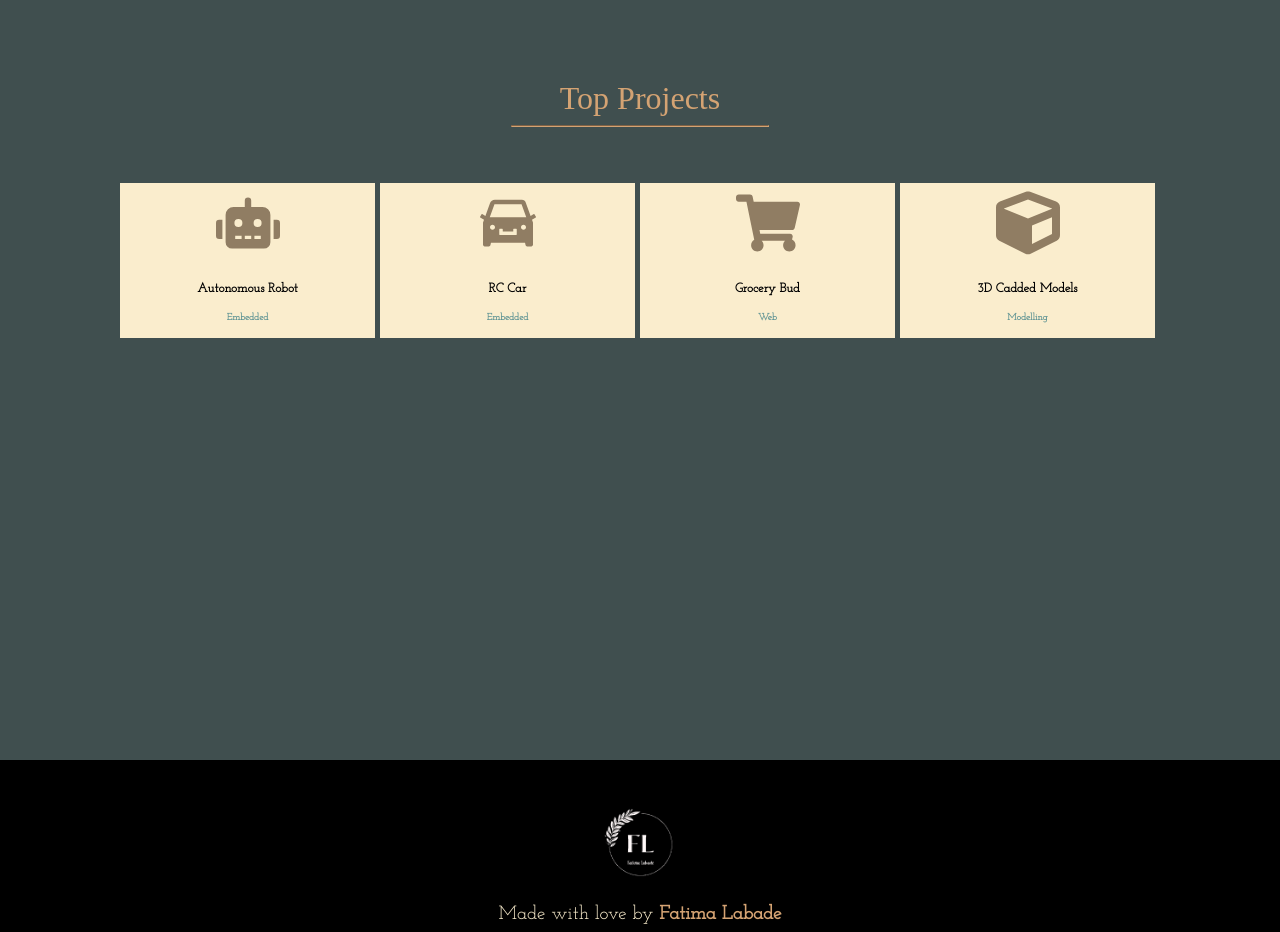
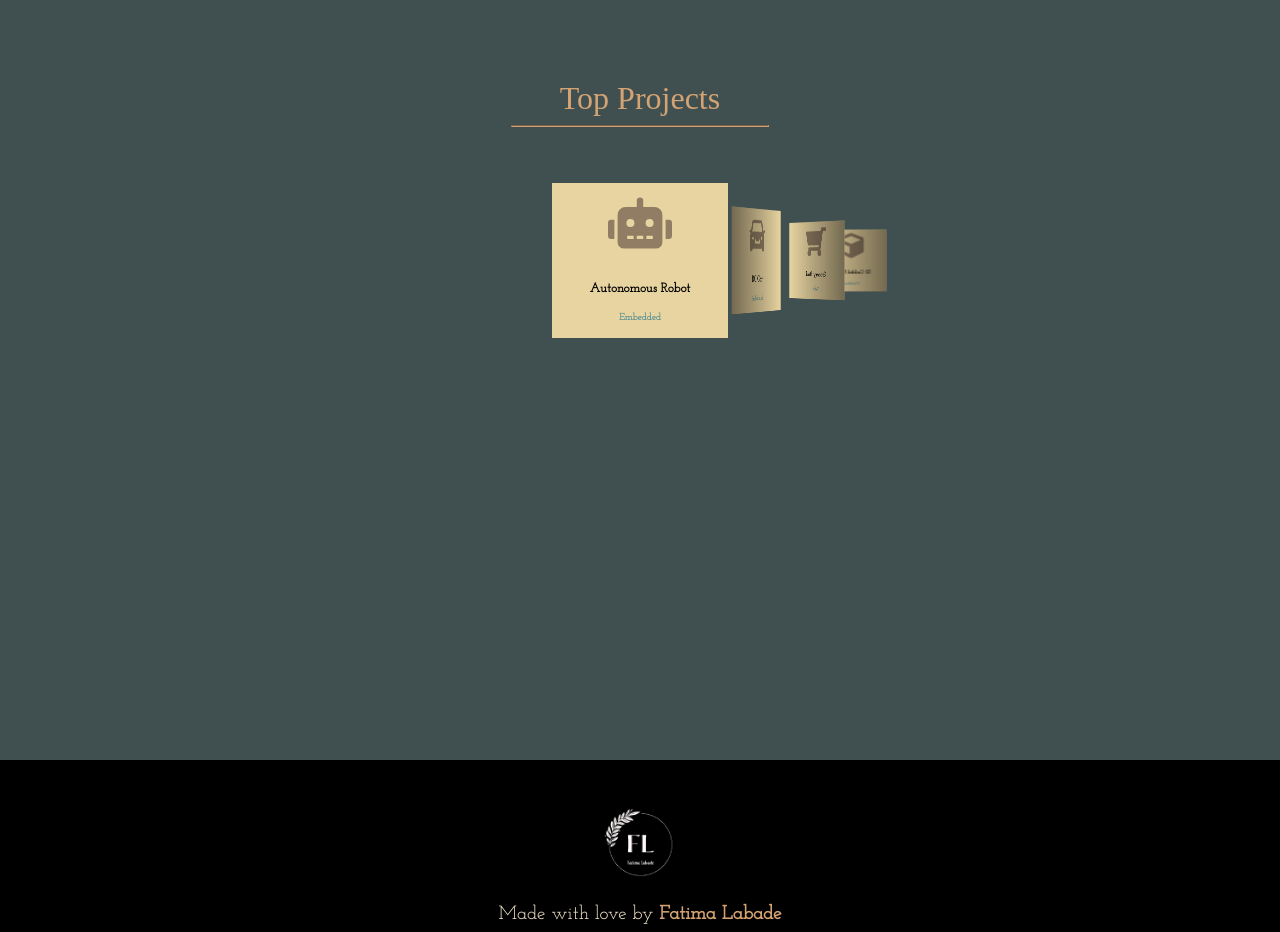
Before and after one commit to FatimaLDL1997/portfolio, a React (Create React App) app: page / in a window 1280 px wide. Shown: the part 2520-3452 px from the top of the page. Built offline with nearby package versions, Linux system fonts and the light colour scheme; a web font is replaced by a local one.

Commit message:
implemented slider animation in hobbies

```diff
--- a/src/index.css
+++ b/src/index.css
@@ -44,25 +44,22 @@ html {
   line-height: 2.5rem;
 }
 .top-project-container {
-  display: flex;
-  flex-direction: row;
-  flex-wrap: nowrap;
-  padding: 3rem;
-  justify-content: flex-start;
-  overflow-x: scroll !important;
-  overflow-y: hidden !important;
+  background-position: center;
+  background-size: cover;
+  padding-top: 3rem;
 }
+
 .topProjectItem {
   color: white;
+  background: rgb(232, 212, 161);
   font-weight: "900";
   display: flex;
   flex-direction: column;
   margin: 0 auto;
-  /* min-width: 10rem; */
+  min-width: 10rem;
   padding: 0.5rem;
-  background: #faedcd;
   justify-content: center;
-  /* font-size: 1rem; */
+  font-size: 1rem;
   font-family: "Josefin Slab";
   font-style: normal;
   font-weight: 400;
@@ -122,33 +119,6 @@ html {
 .swiper-pagination-horizontal.swiper-pagination-bullets
   .swiper-pagination-bullet {
   background: #905f0a;
-}
-
-.swiper-container {
-  width: 350px !important;
-}
-
-@media screen and (min-width: 300px) {
-  .swiper-container {
-    width: 300px !important;
-  }
-}
-@media screen and (min-width: 823px) {
-  .swiper-container {
-    width: 823px !important;
-  }
-}
-
-@media screen and (min-width: 600px) {
-  .swiper-container {
-    width: 600px !important;
-  }
-}
-
-@media screen and (min-width: 850px) {
-  .swiper-container {
-    width: 850px !important;
-  }
 }
 
 .bottom-footer {
@@ -692,10 +662,10 @@ li {
 }
 
 .hobbiesContainer {
-  display: flex;
+  /* display: flex;
   flex-direction: column;
-  align-items: center;
-  height: 100vh;
+  align-items: center; */
+  /* height: 100vh; */
 }
 .hobbiesTitle {
   font-size: 3vmax;
@@ -707,11 +677,11 @@ li {
 }
 .hobbiesImg {
   /* border-radius: 2rem; */
-  width: auto;
-  height: 70vh;
-  display: flex;
+  /* width: auto;
+  height: 70vh; */
+  /* display: flex;
   justify-content: center;
-  text-align: center;
+  text-align: center; */
 }
 .animateLeft {
   animation: slideLeft;
@@ -760,8 +730,8 @@ li {
   display: flex;
   flex-direction: column;
   margin: 0 auto;
-  min-width: 6rem;
-  min-height: 5rem;
+  min-width: 8rem;
+  min-height: 8rem;
 
   padding: 0.5rem;
   background: #faedcd;
@@ -953,18 +923,19 @@ a {
 .projectItem:hover {
   animation: changeColor 1s;
   animation-fill-mode: forwards;
-  transform: scale(1.1);
-  transition: 1s ease-in-out;
+  /* transform: scale(1.1); */
+  transition: 2s ease-in-out;
   cursor: pointer;
   -webkit-box-shadow: 8px 8px 8px -3px rgba(0, 0, 0, 0.25);
   box-shadow: 10px 16px 19px 1px rgb(0 0 0 / 25%);
 }
+
 @keyframes changeColor {
   from {
     background-color: #faedcd;
   }
   to {
-    background-color: #e9edc9;
+    background-color: #b6b99c;
   }
 }
 .descText {
@@ -1020,8 +991,8 @@ a {
   font-size: 80px;
 }
 .skillIcon {
-  height: 2rem;
-  width: auto;
+  height: 3rem;
+  width: auto !important;
 }
 
 .resume {
--- a/src/pages/Hobbies.js
+++ b/src/pages/Hobbies.js
@@ -1,9 +1,20 @@
-import React, { useState, useEffect } from "react";
+import React from "react";
 import { hobbies } from "../data";
-import { AiOutlineLeft, AiOutlineRight } from "react-icons/ai";
 import { BsChevronDoubleDown } from "react-icons/bs";
 import { fullScreenAnimation } from "../animations";
 import { motion } from "framer-motion";
+import { useEffect, useState } from "react";
+
+import { Swiper, SwiperSlide } from "swiper/react";
+
+import "swiper/css";
+import "swiper/css/navigation";
+import "swiper/css/pagination";
+import "swiper/css/scrollbar";
+import "../styles/homeStyle.css";
+import SwiperCore, { EffectCoverflow, Pagination, Navigation } from "swiper";
+
+SwiperCore.use([EffectCoverflow, Pagination, Navigation]);
 
 const Hobbies = () => {
   const [index, setIndex] = useState(1);
@@ -22,29 +33,6 @@ const Hobbies = () => {
     return number;
   };
 
-  const nextImage = (e) => {
-    e.preventDefault();
-    setClickedLeft(false);
-    setClickedRight(true);
-
-    setIndex((index) => {
-      let newIndex = index + 1;
-
-      return checkIndex(newIndex);
-    });
-  };
-
-  const prevImage = (e) => {
-    e.preventDefault();
-    setClickedRight(false);
-    setClickedLeft(true);
-
-    setIndex((index) => {
-      let newIndex = index - 1;
-
-      return checkIndex(newIndex);
-    });
-  };
   const [scroll, setScroll] = useState(1);
   useEffect(() => {
     const onScroll = () => {
@@ -82,33 +70,30 @@ const Hobbies = () => {
           <BsChevronDoubleDown />
         </div>
         <div className='image-carousal'>
-          {hobbies.map((hobby) => {
-            const { id, text, img } = hobby;
-            return (
-              <div key={id}>
-                {index === id && (
-                  <div className='hobbiesContainer'>
-                    <h2 className='hobbiesTitle'>{text}</h2>
-                    <img
-                      className={`hobbiesImg  ${
-                        clickedRight
-                          ? "animateRight"
-                          : clickedLeft
-                          ? "animateLeft"
-                          : ""
-                      }`}
-                      src={img}
-                      alt=''
-                    />
-                  </div>
-                )}
-              </div>
-            );
-          })}
-          <div className={`arrows-show ${scroll ? "" : "arrows-hide"}`}>
-            <AiOutlineLeft className='left' onClick={(e) => nextImage(e)} />
-            <AiOutlineRight className='right' onClick={(e) => prevImage(e)} />
-          </div>
+          <Swiper
+            effect={"coverflow"}
+            grabCursor={true}
+            centeredSlides={true}
+            slidesPerView={"auto"}
+            coverflowEffect={{
+              rotate: 20,
+              stretch: 0,
+              depth: 50,
+              modifier: 3,
+              slideShadows: true,
+            }}
+            className='swiper-slide-hobbies'
+          >
+            {hobbies.map((hobby) => {
+              const { id, text, img } = hobby;
+
+              return (
+                <SwiperSlide key={id}>
+                  <img src={img} alt={text} />
+                </SwiperSlide>
+              );
+            })}
+          </Swiper>
         </div>
       </motion.section>
     </>
--- a/src/pages/Home.js
+++ b/src/pages/Home.js
@@ -1,11 +1,6 @@
 import React from "react";
 import { motion } from "framer-motion";
 import { topSkills, topProjects } from "../data";
-import {
-  BsArrowDown,
-  BsArrowLeftCircleFill,
-  BsArrowRightCircleFill,
-} from "react-icons/bs";
 import {
   fadeIn,
   fadeInZoom,
@@ -15,14 +10,19 @@ import {
   animateAboutItem,
   lineAnimation,
 } from "../animations";
-import SwiperCore, { Navigation, Scrollbar, Pagination } from "swiper";
+
+import { useEffect, useState } from "react";
+
 import { Swiper, SwiperSlide } from "swiper/react";
 import "swiper/css";
 import "swiper/css/navigation";
 import "swiper/css/pagination";
 import "swiper/css/scrollbar";
-import { useEffect, useState } from "react";
-SwiperCore.use([Navigation, Pagination, Scrollbar]);
+import "swiper/css/effect-coverflow";
+import "../styles/homeStyle.css";
+import SwiperCore, { EffectCoverflow, Pagination, Navigation } from "swiper";
+
+SwiperCore.use([EffectCoverflow, Pagination, Navigation]);
 
 const Home = () => {
   const [smallScreen, setSmallScreen] = useState(false);
@@ -136,36 +136,26 @@ const Home = () => {
       >
         <h1 className='subpage-title'>Top Projects</h1>
         <motion.hr className='line' variants={lineAnimation}></motion.hr>
+
         <div variants={animateAboutItem} className='top-project-container'>
           <Swiper
-            spaceBetween={5}
-            slidesPerView={1}
-            navigation
-            breakpoints={{
-              345: {
-                slidesPerView: 2,
-                // width: 300,
-              },
-              // when window width is >= 640px
-              823: {
-                slidesPerView: 4,
-                // width: 823,
-              },
+            effect={"coverflow"}
+            grabCursor={true}
+            centeredSlides={true}
+            slidesPerView={"auto"}
+            coverflowEffect={{
+              rotate: 50,
+              stretch: 0,
+              depth: 100,
+              modifier: 6,
+              slideShadows: true,
             }}
-            pagination={{ clickable: true }}
-            scrollbar={{ draggable: true }}
-            onSlideChange={() => console.log("slideChange")}
-            onSwiper={(swiper) => console.log(swiper)}
           >
             {topProjects.map((project) => {
               const { text, id, icon, category } = project;
               return (
                 <SwiperSlide key={id}>
-                  <a
-                    variants={animateSkillItem}
-                    className='topProjectItem'
-                    href={`/projects/${id}`}
-                  >
+                  <a href='' className='topProjectItem'>
                     <div className='image'>{icon}</div>
                     <h1 className='topProjectText'>{text}</h1>
                     <h2 className='topProjectCtgry'>{category}</h2>
--- a/src/pages/Projects.js
+++ b/src/pages/Projects.js
@@ -66,22 +66,8 @@ const Projects = () => {
         <div className={`btns-container `}>
           <Swiper
             spaceBetween={5}
-            slidesPerView={1}
+            slidesPerView={window.innerWidth < 300 ? 1 : "auto"}
             navigation
-            breakpoints={{
-              300: {
-                slidesPerView: 2,
-                width: 300,
-              },
-              600: {
-                slidesPerView: 3,
-                width: 600,
-              },
-              850: {
-                slidesPerView: 6,
-                width: 850,
-              },
-            }}
             onSlideChange={() => console.log("slideChange")}
             onSwiper={(swiper) => console.log(swiper)}
           >
@@ -105,20 +91,8 @@ const Projects = () => {
         <div className='section-center'>
           <Swiper
             spaceBetween={5}
-            slidesPerView={1}
+            slidesPerView={window.innerWidth < 300 ? 1 : "auto"}
             navigation
-            breakpoints={{
-              // when window width is >= 640px
-              823: {
-                slidesPerView: 2,
-                width: 823,
-              },
-              // when window width is >= 768px
-              850: {
-                slidesPerView: 3,
-                width: 850,
-              },
-            }}
             onSlideChange={() => console.log("slideChange")}
             onSwiper={(swiper) => console.log(swiper)}
           >
--- a/src/pages/Skills.js
+++ b/src/pages/Skills.js
@@ -105,24 +105,8 @@ const Skills = () => {
         <div className='section-center-skills'>
           <Swiper
             spaceBetween={5}
-            slidesPerView={1}
+            slidesPerView={window.innerWidth < 300 ? 2 : "auto"}
             navigation
-            breakpoints={{
-              300: {
-                slidesPerView: 2,
-                width: 300,
-              },
-              // when window width is >= 640px
-              823: {
-                slidesPerView: 4,
-                width: 823,
-              },
-              // when window width is >= 768px
-              850: {
-                slidesPerView: 6,
-                width: 850,
-              },
-            }}
             onSlideChange={() => console.log("slideChange")}
             onSwiper={(swiper) => console.log(swiper)}
           >
--- /dev/null
+++ b/src/styles/homeStyle.css
@@ -0,0 +1,32 @@
+.swiper-container {
+  width: 100% !important;
+  padding-top: 3rem !important;
+  padding-bottom: 3rem !important;
+}
+.swiper-slide {
+  display: grid;
+  width: auto !important;
+  height: fit-content !important;
+  text-align: center;
+  padding: 0rem 0rem;
+}
+.swiper-slide img {
+  display: block;
+  width: 6rem;
+  justify-self: center;
+  margin-top: 0.6rem;
+}
+.swiper-slide-hobbies {
+  display: grid;
+  width: auto !important;
+  height: fit-content !important;
+  text-align: center;
+  padding: 0rem 0rem;
+}
+.swiper-slide-hobbies img {
+  display: grid;
+  width: auto !important;
+  height: 25rem !important;
+  text-align: center;
+  padding: 0rem 0rem;
+}
```
